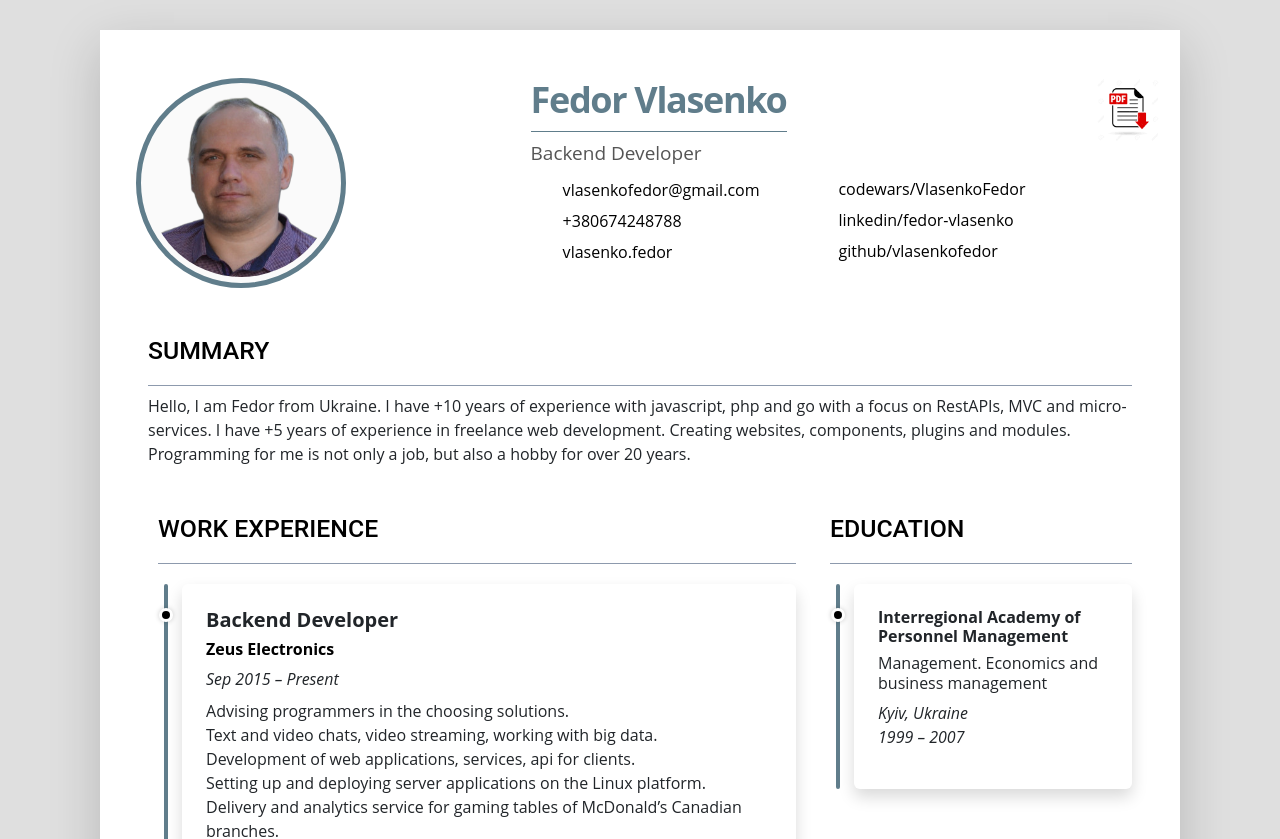
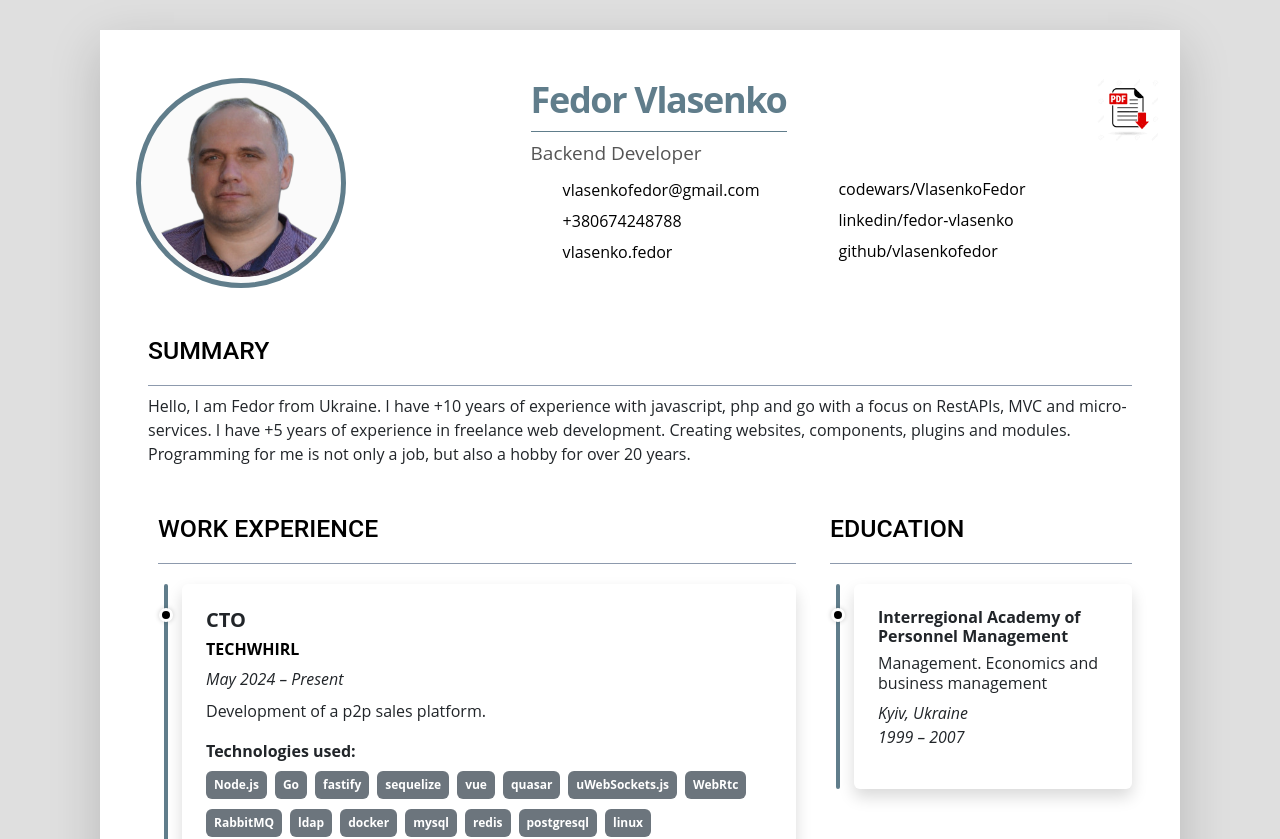
Before and after one commit to vlasenkofedor/vlasenkofedor.github.io, a Vue app: page / in a window 1280 px wide. Shown: the top 839 px of the page. Built offline with nearby package versions, Linux system fonts and the light colour scheme; a web font is replaced by a local one.

Commit message:
update job

```diff
--- a/src/data.js
+++ b/src/data.js
@@ -60,10 +60,21 @@ const summaryInfo =
 //desc v-html
 const experinceInfo = [
     {
+        workAt: 'TECHWHIRL',
+        link: 'https://techwhirl.io',
+        position: 'CTO',
+        duration: 'May 2024 – Present',
+        description: 'Development of a p2p sales platform.<br/>',
+        techs: [
+            'Node.js', 'Go', 'fastify', 'sequelize', 'vue', 'quasar', 'uWebSockets.js', 'WebRtc',
+            'RabbitMQ', 'ldap', 'docker', 'mysql', 'redis', 'postgresql', 'linux'
+        ]
+    },
+    {
         workAt: 'Zeus Electronics',
         link: 'https://ze-us.xyz',
         position: 'Backend Developer',
-        duration: 'Sep 2015 – Present',
+        duration: 'Sep 2015 – May 2024',
         description: 'Advising programmers in the choosing solutions.<br/>' +
             'Text and video chats, video streaming, working with big data.<br/>' +
             'Development of web applications, services, api for clients.<br/>' +
```
